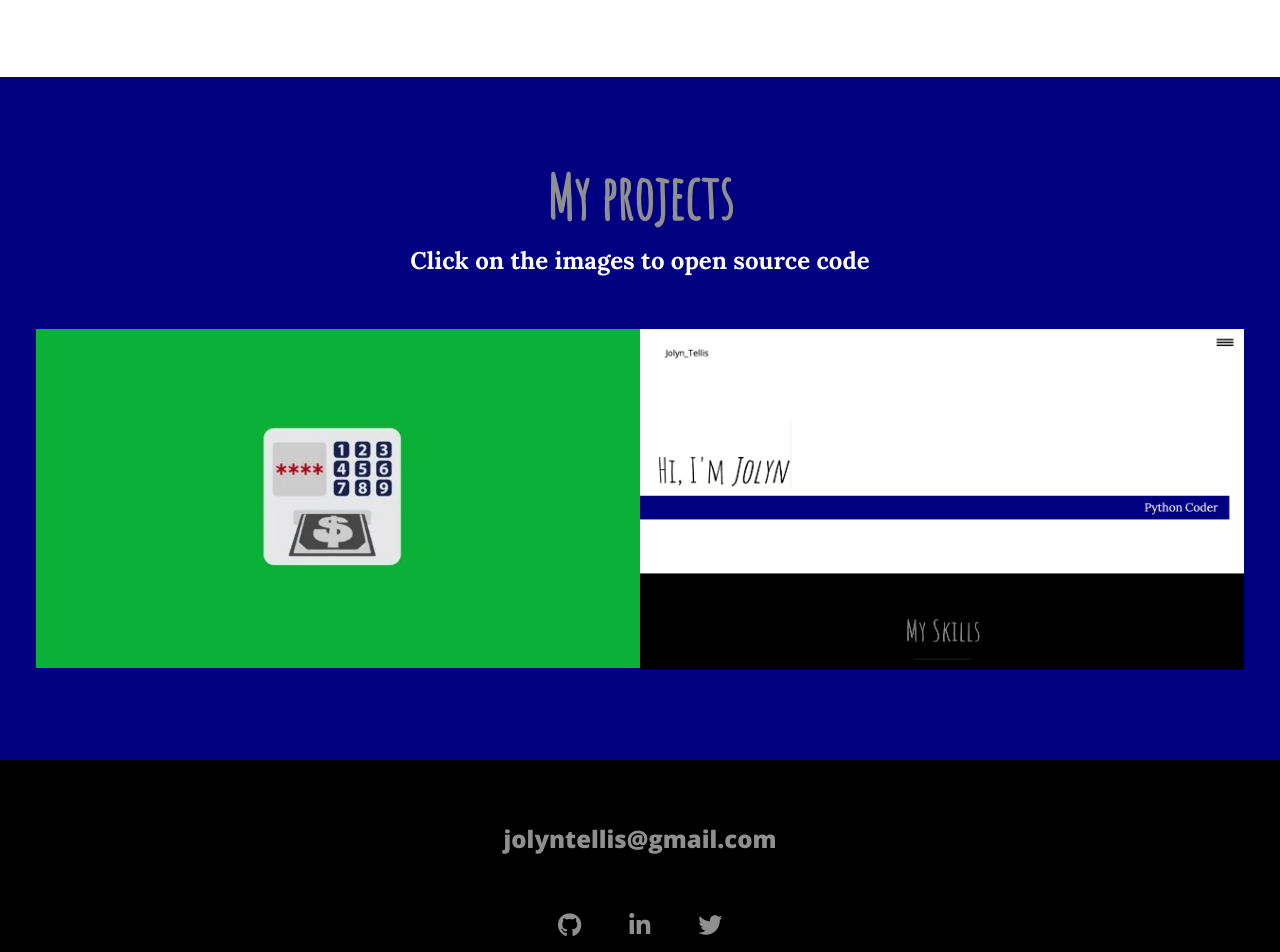
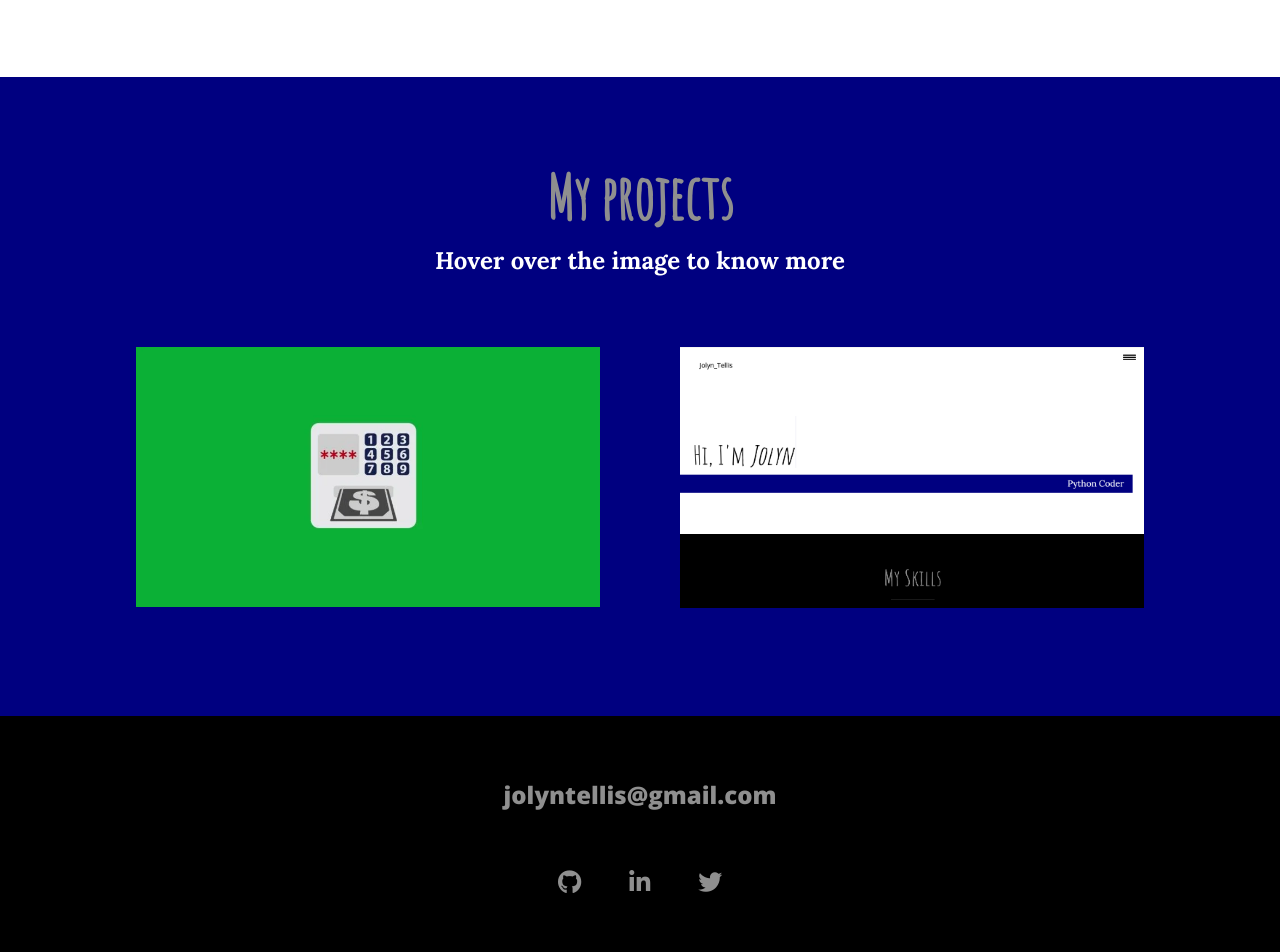
Before and after one commit to jolynt24/Personal-websites, a Jekyll site: the page index.html, which Jekyll copies as it is, in a window 1280 px wide. Shown: the part 1436-2388 px from the top of the page. Built offline with Jekyll 4.4.1, drawn with Linux system fonts in a browser that asks for light colours; nearby versions of some CDN libraries.

Commit message:
Image overlay added to projects

```diff
--- a/css/index.css
+++ b/css/index.css
@@ -397,52 +397,98 @@
 }
 
 .portfolio {
-    display: grid;
-    grid-template-columns: repeat(auto-fit, minmax(300px,1fr));
+    display: -webkit-box;
+    display: -webkit-flex;
+    display: -ms-flexbox;
+    display: flex;
+    -webkit-flex-wrap: wrap;
+    -ms-flex-wrap: wrap;
+    flex-wrap: wrap;
+    width: 90%;
+    margin: 0 auto;
+    max-width: 75em;
 }
 
-.portfolio__item {
-    background: var(--clr-accent);
+.portfolio-item {
+    position: relative;
     overflow: hidden;
+    -webkit-box-flex: 1;
+    -webkit-flex: 1 1 20rem;
+    -ms-flex: 1 1 20rem;
+    flex: 1 1 20rem;
 }
 
-.portfolio__img {
-    transition:
-        transform 750ms cubic-bezier(.5,0,.5,1),
-        opacity 250ms linear;
+.portfolio-item .portfolio__img {
+    display: block;
+    width: 100%;
 }
 
-.portfolio__item:focus {
-    position: relative;
-    z-index: 2;
+.portfolio-item figcaption {
+    position: absolute;
+    top: 100%;
+    bottom: 0;
+    right: 0;
+    left: 0;
+    padding: 1em;
+    background: var(--clr-alt);
+    color: var(--clr-light);
+    text-align: left;
+    display: -webkit-box;
+    display: -webkit-flex;
+    display: -ms-flexbox;
+    display: flex;
+    -webkit-box-orient: vertical;
+    -webkit-box-direction: normal;
+    -webkit-flex-direction: column;
+    -ms-flex-direction: column;
+    flex-direction: column;
+    -webkit-transition: top ease-in-out 250ms;
+    -o-transition: top ease-in-out 250ms;
+    transition: top ease-in-out 250ms;
+ }
+
+.portfolio-item:hover figcaption, .portfolio-item:focus figcaption {top: 0;}
+
+.portfolio-title {
+    color: var(--clr-light);
+    font-size: var(--fs-h3);
+    margin-bottom: auto;
+    font-family: var(--ff-primary);
 }
 
-.portfolio__img:hover, .portfolio__item:focus .portfolio__img{
-    transform: scale(1.2);
-    opacity: .5;
+.portfolio-desc {
+    color: var(--clr-light);
+    font-family: var(--ff-secondary);
 }
 
-/*.overlay {
-    position: absolute;
-    top: 0;
-    left: 0;
-    right: 0;
-    background-color: var(--clr-accent);
-    overflow: hidden;
-    width: 100%;
-    height: 0;
-    transition: .5s ease;
-    z-index: 10;
-  }
+.portfolio-link {
+    color: var(--clr-light);
+    font-weight: var(--fw-bold);
+    font-size: var(--fs-body);
+    text-decoration: none;
+    border-bottom: 3px solid var(--clr-light);
+    -webkit-align-self: flex-start;
+    -ms-flex-item-align: start;
+    align-self: flex-start;
+    font-family: var(--ff-header);
+}
+.portfolio-link::after {
+    /*content: url(../img/arrow-white.svg);*/
+    display: inline-block;
+    height: .8em;
+    width: .8em;
+    margin-left: .5em;
+}
 
-.portfolio__item:focus .overlay {height: 100%;}
-
-.overlay h3, .overlay p {
-    color: var(--clr-light);
-    position: relative;
-    transform: translate(-50%, -50%);
-    text-align: center;
-}*/
+@supports(display: grid) {
+    .portfolio {
+        display: grid;
+        grid-template-columns: repeat(2, 1fr);
+    }
+    @media (min-width: 600px) {
+        .portfolio-items {grid-template-columns: repeat(4, 1fr);}
+    }
+}
 
 /*footer*/
 
@@ -452,7 +498,6 @@
     text-align: center;
     padding: 2.5em 0;
     font-size: var(--fs-h3);
-
 }
 
 .footer a {
@@ -466,6 +511,7 @@
 
 .footer__link:hover, .social-list__link:hover {
     opacity: .7;
+    font-size: 2em;
 }
 
 .footer__link:hover {
--- a/index.html
+++ b/index.html
@@ -24,7 +24,8 @@
           <li class="nav__item"><a href="#about" class="nav__link">About Me</a></li>
           <li class="nav__item"><a href="#skills" class="nav__link">Skills</a></li>
           <li class="nav__item"><a href="#work" class="nav__link">Projects</a></li>
-          <li class="nav__item"><a href="#contact" class="nav__link">Contact</a></li>
+          <li class="nav__item"><a href="resources.html" class="nav__link">Resources</a></li>
+          <li class="nav__item"><a href="#footer" class="nav__link">Contact</a></li>
         </ul>
       </nav>
     </header>
@@ -74,22 +75,31 @@
     <!--My projects-->
     <section class="my-work" id="work">
       <h2 class="section__title section__title--work">My projects</h2>
-      <p class="section__subtitle section__subtitle--work">Click on the images to open source code<p>
+      <p class="section__subtitle section__subtitle--work">Hover over the image to know more<p>
       <div class="portfolio">
+
         <!--Portfolio item 1-->
-        <a href="https://github.com/jolynt24/Knapsack_ATM" class="portfolio__item">
+        <figure class="portfolio-item">
           <img src="img/atm.webp" alt="an animated atm" class="portfolio__img">
-          <!--<div class="overlay">
-            <h3>Cash Withdrawal Optimization</h3>
-            <p>Using knapsack algorithm to tackle the problem of insufficient funds or denominations during cash withdrawal.</p>
-            <p>More info: <a href="https://ssrn.com/abstract=3578519">Algorithmic Approach for Cash Withdrawal Problem in ATM</a></p>
-          </div>-->
-        </a>
+          <figcaption>
+            <h3 class="portfolio-title">Cash Withdrawal Optimization</h3>
+            <p class="portfolio-desc">Using knapsack algorithm to tackle the problem of insufficient funds or denominations during cash withdrawal. <a href="https://ssrn.com/abstract=3578519">More Info</a></p>
+            <a href="https://github.com/jolynt24/Knapsack_ATM" class="portfolio-link">View source code ></a>
+          </figcaption>
+        </figure>
 
         <!--Portfolio item 2-->
-        <a href="https://github.com/jolynt24/jolynt24.github.io" class="portfolio__item">
+        <figure class="portfolio-item">
           <img src="img/portfolio_website.png" alt="website screenshot" class="portfolio__img">
-        </a>
+          <figcaption>
+            <h3 class="portfolio-title">Portfolio Website</h3>
+            <p class="portfolio-desc">A simple HTML/CSS website showcasing skills and projects.</p>
+            <a href="https://jolynt24.github.io" class="portfolio-link">Visit site ></a>
+            <a href="https://github.com/jolynt24/jolynt24.github.io" class="portfolio-link">View Source code ></a>
+          </figcaption>
+        </figure>
+
+      </div>
     </section>
 
     <!--footer-->
```
Also changed, not shown: resources.html (added, +73 -0 lines).
